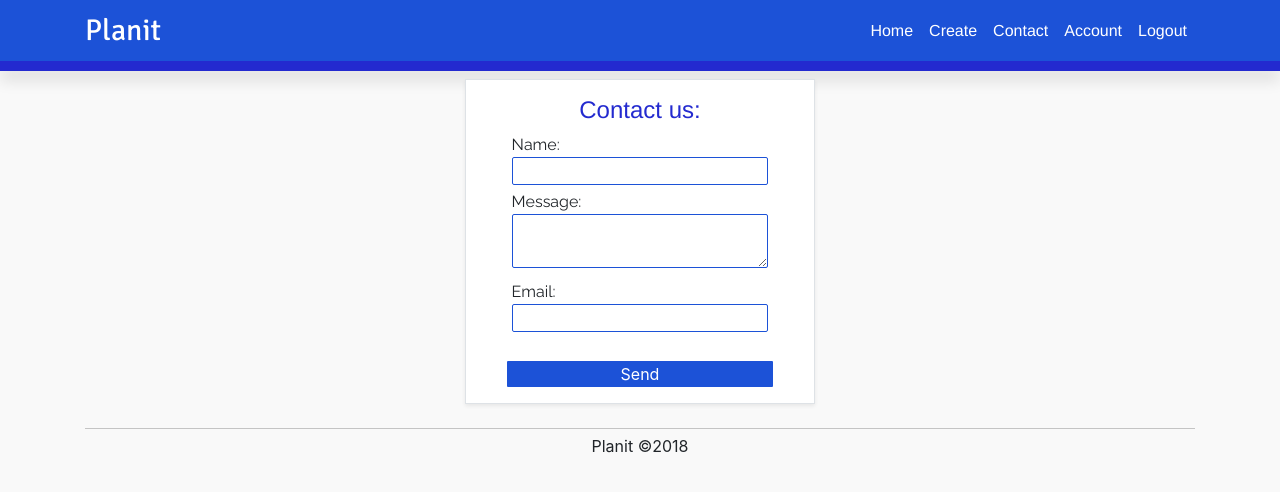
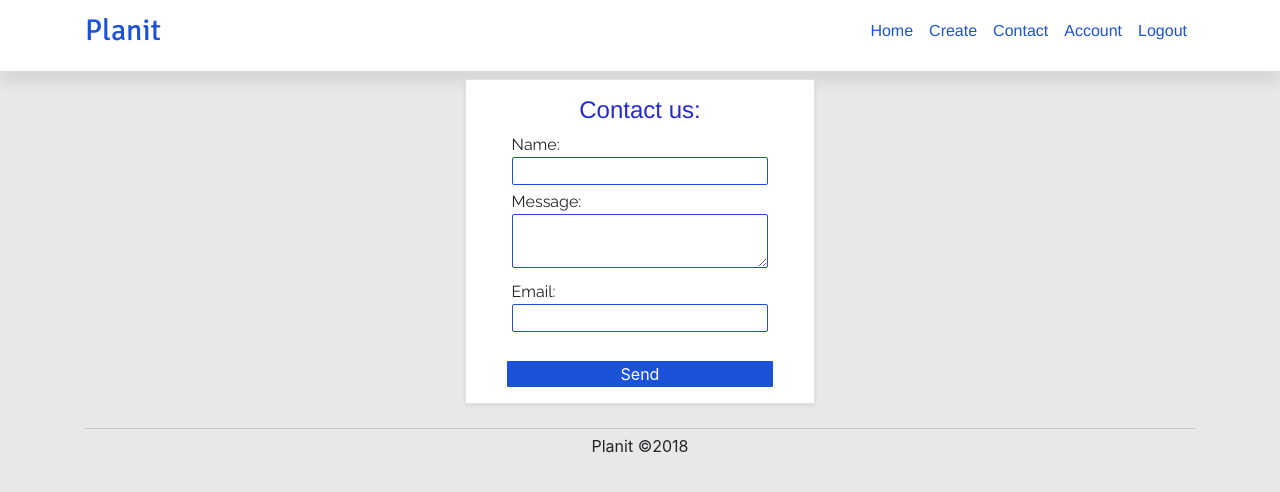
Before and after one commit to MegaPicksel/Planit, a Django app: template src/templates/planner/contact.html in a window 1280 px wide. Shown: the top 492 px of the page. Run offline with Django 3.2, Linux system fonts and the light colour scheme; the template is opened without the code that fills it, so the values that code supplies are empty, except form fields; tables that the repository leaves empty hold one stand-in row (values such as "Sample post"); form fields are guessed from the names that the template uses; some libraries are stand-ins or nearby versions.

Commit message:
Navbar css updated.

```diff
--- a/src/static/css/base.css
+++ b/src/static/css/base.css
@@ -30,20 +30,20 @@
 }
 /* Navbar */
 .navbar{
-	background: #1C52D7;
+	background: #FFFFFF;
 }
 #under-nav{
-	background: #232ACF;
+	background: #FFFFFF;
 	height: 10px;
 }
 a.navbar-brand.custom{
-	color: #FFFFFF;
+	color: #1C52D7;
 	font-family: 'Signika', sans-serif;
 	font-size: 30px;
 	padding: 0px;
 }
 a.nav-link{
-	color: #FFFFFF;
+	color: #1C52D7;
 	font-family: 'Arimo', sans-serif;
 }
 a.nav-link:hover{
@@ -59,7 +59,7 @@ a.nav-link:hover{
 }
 /* Body */
 #body_inside{
-	background-color: #F9F9F9;
+	background-color: #E8E8E8;
 }
 p{
 	margin: 5px;
```
